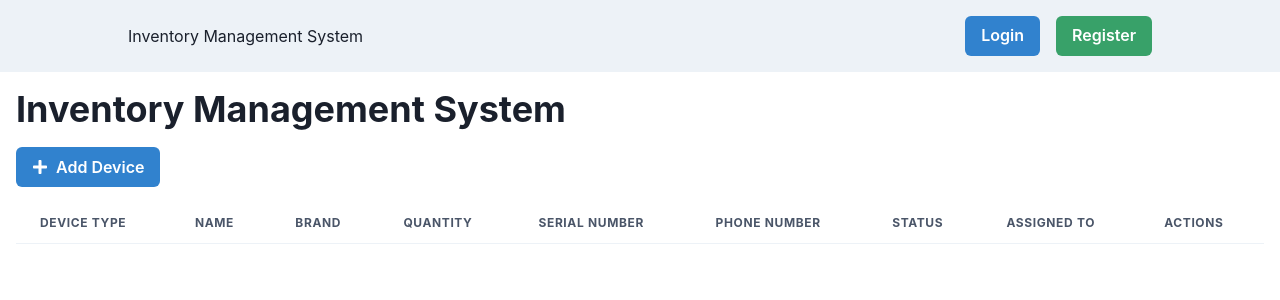
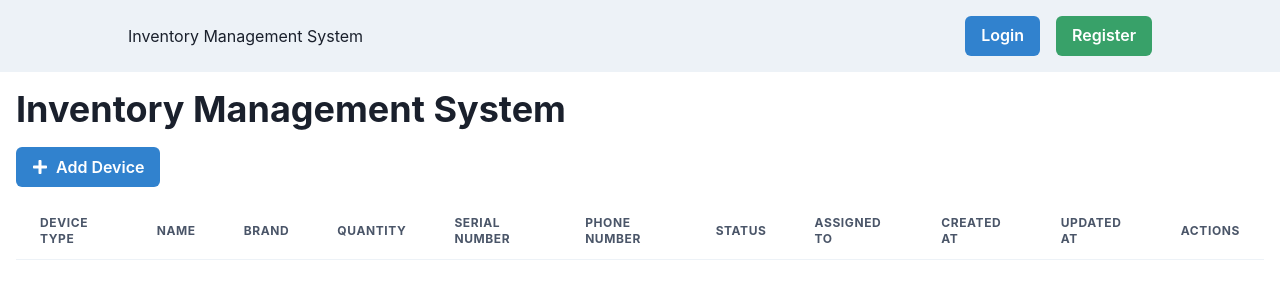
Before and after one commit to GPT-Engineer-App/device-inventory-manager, a React (Vite) app: page / in a window 1280 px wide. Shown: the top 300 px of the page. Built offline with nearby package versions, Linux system fonts and the light colour scheme.

Commit message:
Added `createdAt` and `updatedAt` timestamps to devices to track when they are created and last updated. The timestamps are displayed in the device table on the index page.
Prompt: Add timestamps to know when someone created and last edited an entry in management system

```diff
--- a/src/pages/Index.jsx
+++ b/src/pages/Index.jsx
@@ -27,6 +27,8 @@ const Index = () => {
       phoneNumber,
       status,
       assignedTo,
+      createdAt: new Date(),
+      updatedAt: new Date(),
     };
 
     console.log("Add device to database:", newDevice);
@@ -59,6 +61,7 @@ const Index = () => {
       phoneNumber,
       status,
       assignedTo,
+      updatedAt: new Date(),
     };
 
     console.log("Update device in database:", updatedDevice);
@@ -106,6 +109,8 @@ const Index = () => {
             <Th>Phone Number</Th>
             <Th>Status</Th>
             <Th>Assigned To</Th>
+            <Th>Created At</Th>
+            <Th>Updated At</Th>
             <Th>Actions</Th>
           </Tr>
         </Thead>
@@ -120,6 +125,8 @@ const Index = () => {
               <Td>{device.phoneNumber}</Td>
               <Td>{device.status}</Td>
               <Td>{device.assignedTo}</Td>
+              <Td>{device.createdAt.toLocaleString()}</Td>
+              <Td>{device.updatedAt.toLocaleString()}</Td>
               <Td>
                 <Button size="sm" colorScheme="blue" leftIcon={<FaEdit />} mr={2} onClick={() => handleEditDevice(device)}>
                   Edit
```
